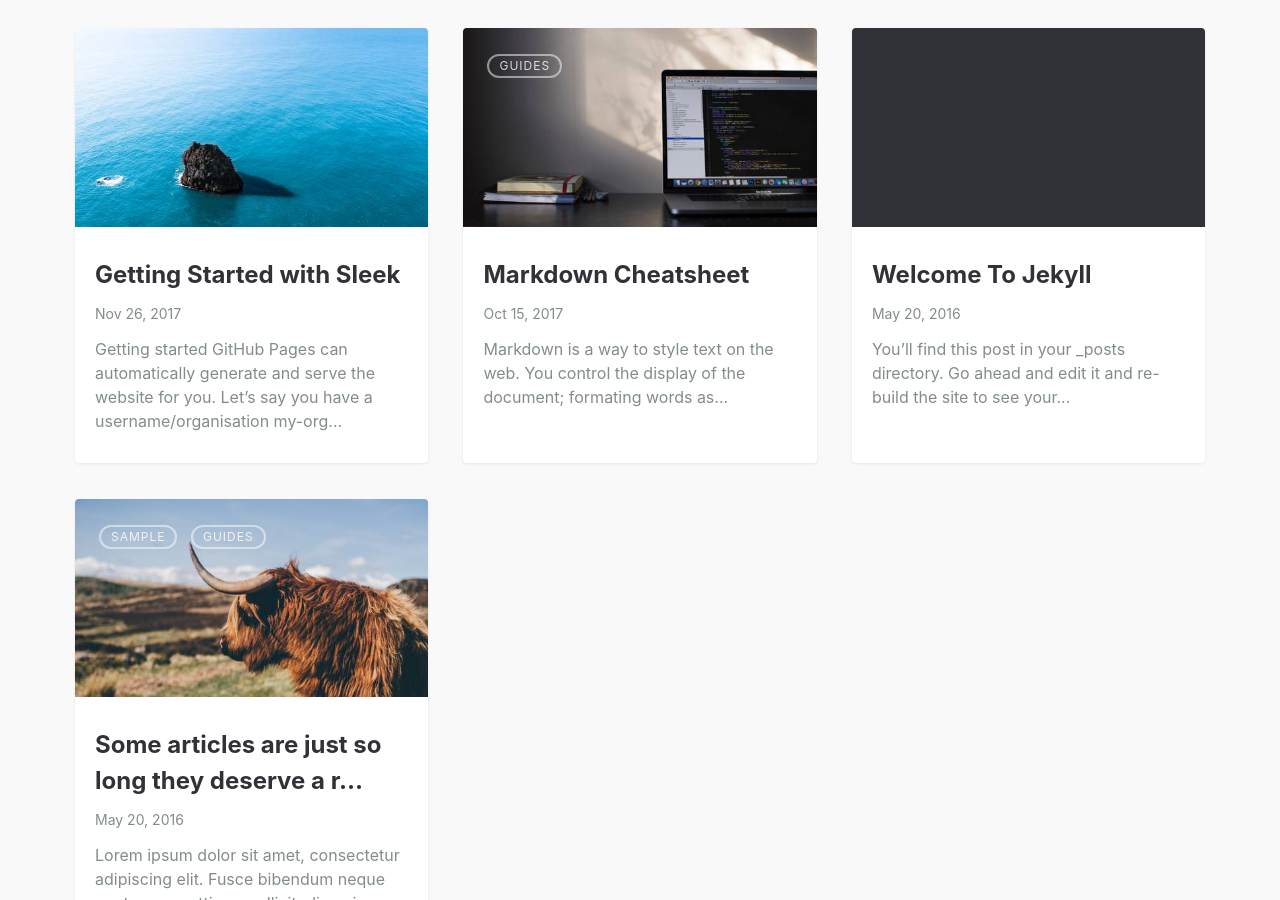
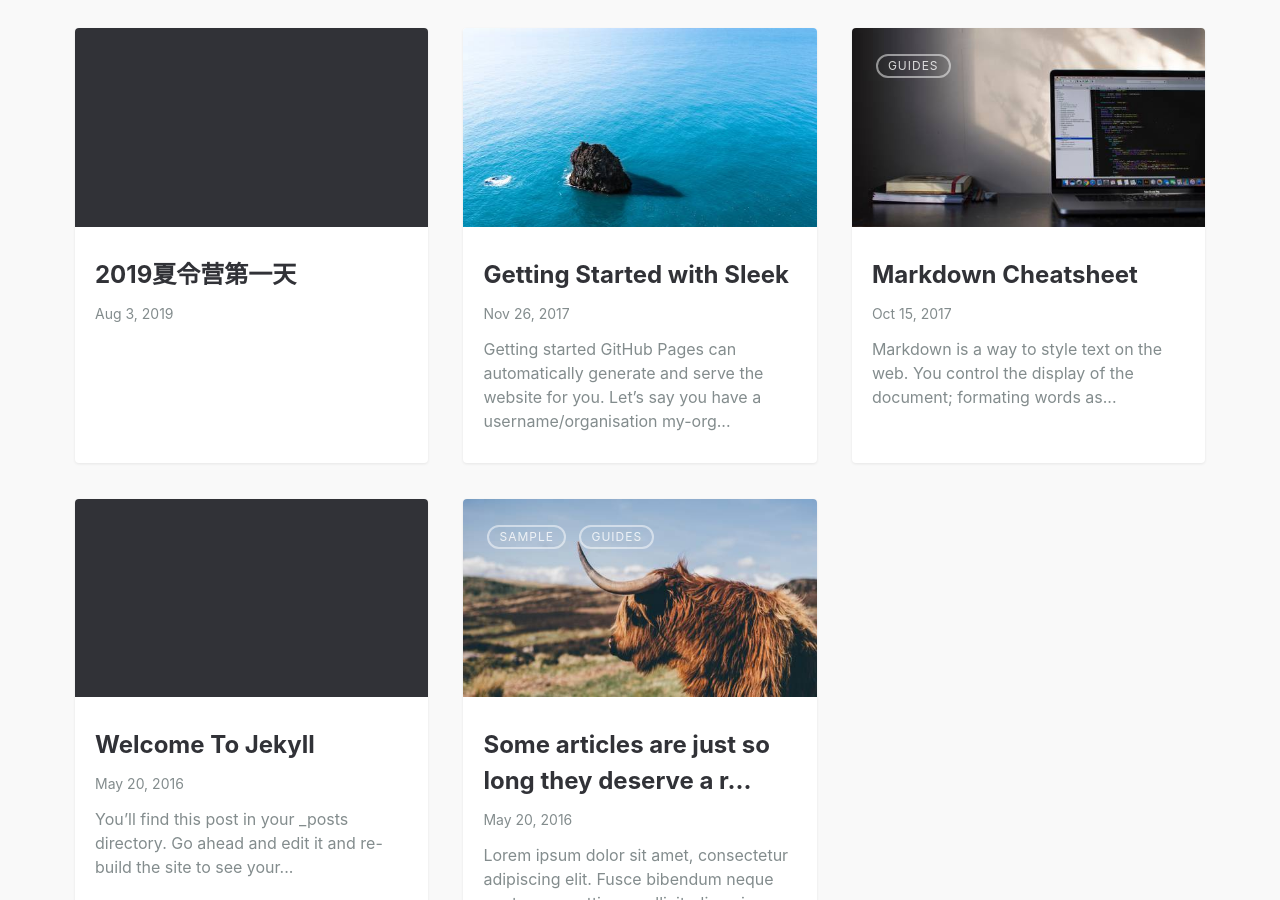
Before and after one commit to adevil/hpscout, a Jekyll site: the page built from index.md, in a window 1280 px wide and 900 px high, scrolled down 628 px. Built offline with Jekyll 4.4.1, drawn with Linux system fonts in a browser that asks for light colours.

Commit message:
try new post

```diff
--- a/_config.yml
+++ b/_config.yml
@@ -3,8 +3,8 @@
 author: adevil # You :P
 description: > # Meta description of Homepage
   一个国际性的、非政治性的、非军事性的、非政府性的（NGO）以及非营利性的（NPO）的青少年运动组织
-baseurl: "/hpscout" # the subpath of your site, e.g. /blog
-url: "https://adevil23.github.io/" # the base hostname & protocol for your site, e.g. http://example.com
+baseurl: "/" # the subpath of your site, e.g. /blog
+url: "https://hpscout.cn" # the base hostname & protocol for your site, e.g. http://example.com
 
 # SEO PLUGIN
 social:
--- /dev/null
+++ b/_posts/2019-08-03-1st-day-on-summer-camp-2019.md
@@ -0,0 +1,4 @@
+---
+layout: post
+title: 2019夏令营第一天
+---
```
